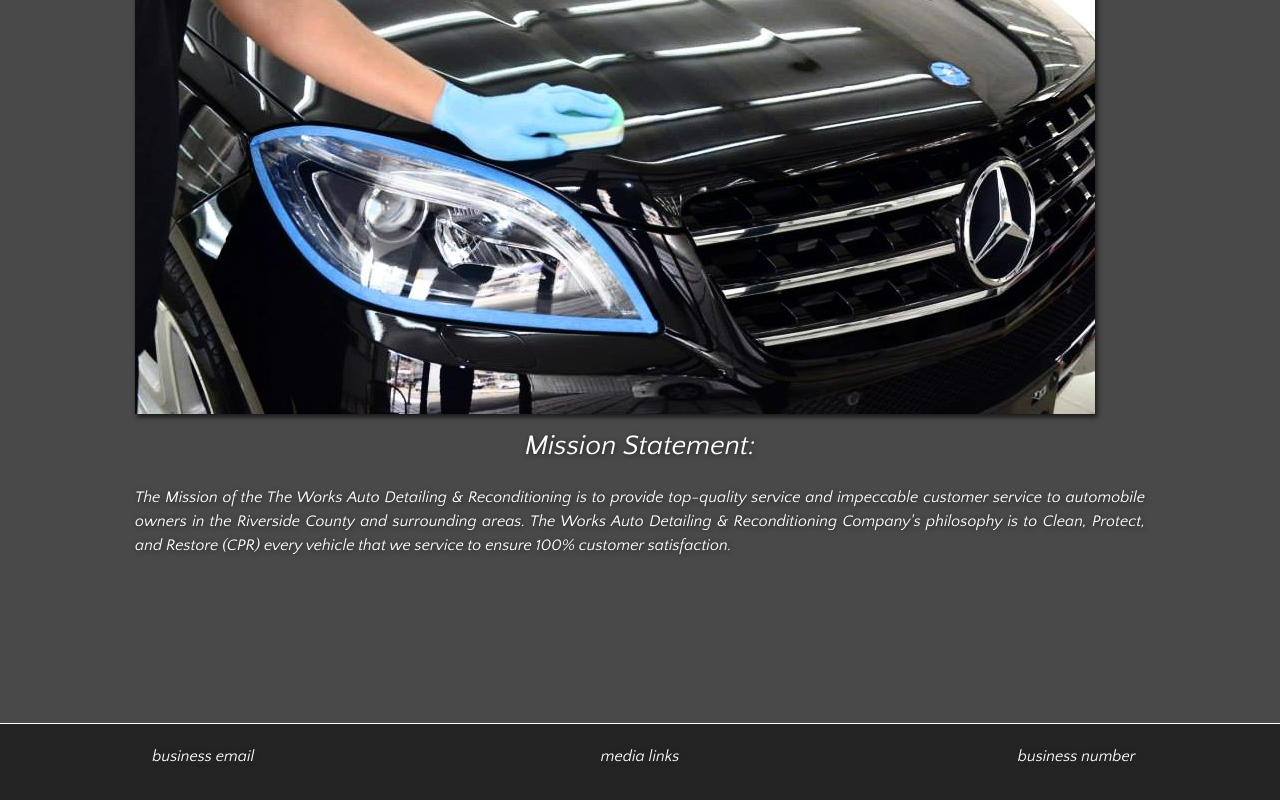
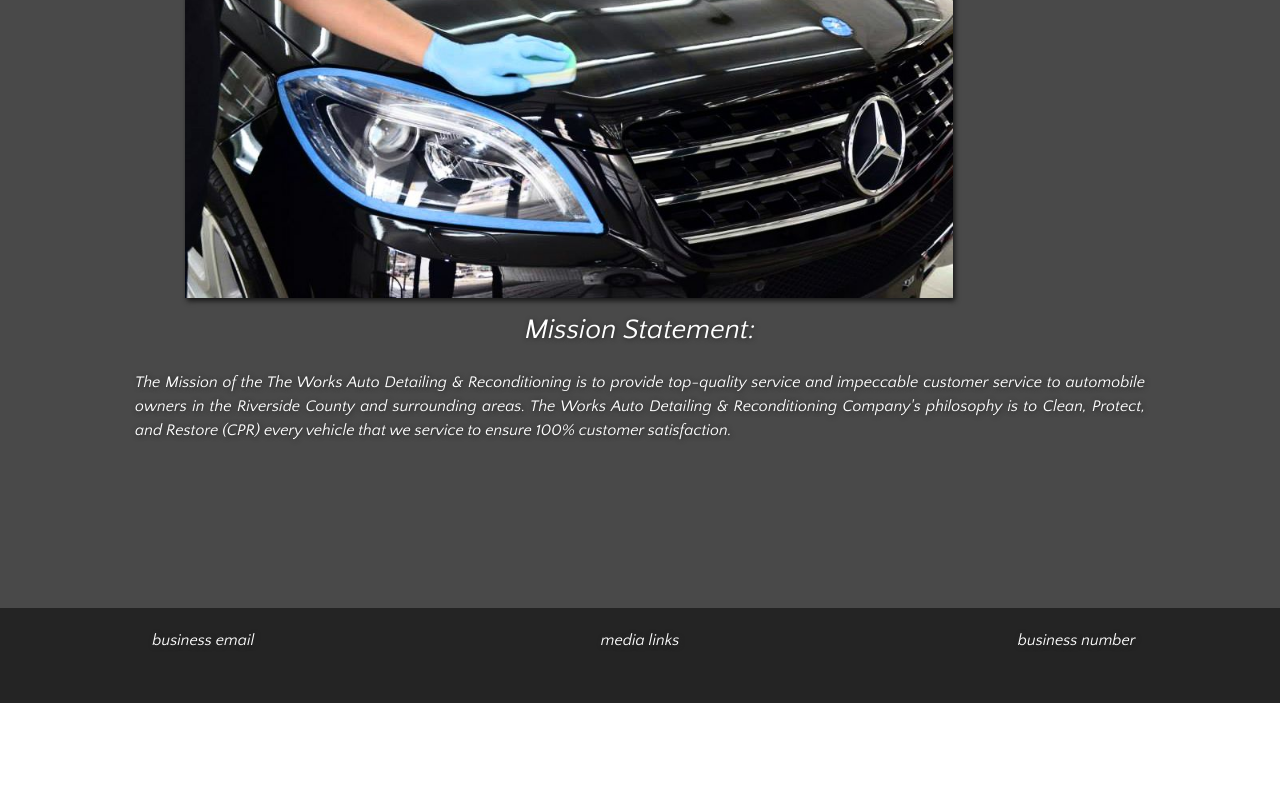
Before and after one commit to mlnemenzo/the-works, a React (Create React App) app: page /about-us in a window 1280 px wide. Shown: the part 496-1296 px from the top of the page. After the commit the page ends 1199 px from the top, so only its background shows below. Built offline with nearby package versions, Linux system fonts and the light colour scheme.

Commit message:
calendar toggle

```diff
--- a/package.json
+++ b/package.json
@@ -13,7 +13,6 @@
     "nodemailer": "^4.6.7",
     "react": "^16.4.1",
     "react-bootstrap-carousel": "^3.1.0",
-    "react-bootstrap-date-picker": "^5.1.0",
     "react-calendar": "^2.16.0",
     "react-dom": "^16.4.1",
     "react-router-dom": "^4.3.1",
--- a/src/App.css
+++ b/src/App.css
@@ -159,11 +159,7 @@ tr:nth-child(even) {
   background-color: rgba(50,50,50, 0);
   z-index: 0;
 }
-/* ////////////////////////////////// footer ///////////////////////////////////////// */
 
-.footer-body {
-  height: 85px
-}
 
 /* ////////////////////////////////// landing page ///////////////////////////////////////// */
 
@@ -200,15 +196,6 @@ tr:nth-child(even) {
   margin: 15px 20px;
   text-align: -webkit-auto;
 }
-
-.footer-body {
-  border-top: 1px solid white;
-  background-color: rgb(36, 36, 36);
-  padding-bottom: 75px;
-  margin-top: 80px
-}
-
-
 
 /* ////////////////////////////////// disclaimer ///////////////////////////////////////// */
 
@@ -303,8 +290,8 @@ tr:nth-child(even) {
 }
 
 .about-img > img {
-  margin: 15px 15px;
-  width: 6-0vw;
+  margin: 15px 65px;
+  width: 60vw;
   box-shadow: 2px 3px 5px rgb(24, 24, 24);
 }
 
@@ -421,8 +408,11 @@ textarea {
 
 /* ////////////////////////////////// footer ///////////////////////////////////////// */
 
-
 .footer-body {
+  background-color: rgb(36, 36, 36);
+  padding-bottom: 75px;
+  margin-top: 80px;
+  height: 85px;
   padding-top: 20px
 }
 
--- a/src/components/about-us.js
+++ b/src/components/about-us.js
@@ -14,7 +14,7 @@ class AboutUs extends Component {
                     <h3 className="about-us-header text-center">About us: </h3>
                     <p className= "about-statment justify-content-center">We are Certified Advance Auto Detailing and Auto Reconditioning Professionals.  We have extensive training and experience in the field of auto detailing, paint correction and R1 Ceramic Coatings.  We use eco-safe products and commercial grade equipment to ensure optimum results without harming the environment.  As an Auto Reconditioning Professional, we provide a systematic and efficient appropact to rejuvenate and protect various surfaces / components of your vehicle.</p>
                 </div>
-                <div className="about-img col-12">
+                <div className="about-img col-12 justify-content-center">
                     <img src={about} alt="no img available"/>
                 </div>
                 <div className="mission-statement col-12">
--- a/src/components/appointment.js
+++ b/src/components/appointment.js
@@ -11,6 +11,7 @@ class Appointment extends Component {
 
             this.toggle = this.toggle.bind(this);
             this.toggleTwo = this.toggleTwo.bind(this);
+            this.toggleCalendar = this.toggleCalendar.bind(this);
 
             this.state = {
                 dropDownOpen : false,
@@ -43,6 +44,12 @@ class Appointment extends Component {
         });
     }
 
+    toggleCalendar() {
+        this.setState({
+            dropdownCaldendar : !this.state.dropdownCaldendar
+        });
+    }
+
     componentDidMount() {
 
         window.scrollTo(0,0);
@@ -63,10 +70,7 @@ class Appointment extends Component {
     handleEvent(event) {
         event.preventDefault();
         this.props.add(this.state);
-
-
     }
-
 
     render() {
 
@@ -92,16 +96,23 @@ class Appointment extends Component {
                     </DropdownMenu>
                 </Dropdown>
             </div>
+
             <div className="schedule col-12 row">
                     <div className="appointment-date col-12">
                         <h1 className="calendar">Date</h1>
                         <div className ="calendar-container">
-                        <Calendar
+                        <Dropdown isOpen={this.state.dropdownCaldendar} toggle={this.toggleCalendar}>
+                            <DropdownToggle caret>date</DropdownToggle>
+                            <DropdownMenu>
+                                <DropdownItem><Calendar
                             onChange={this.onChange}
                             value={this.state.date}
-                        />
+                            /></DropdownItem>
+                            </DropdownMenu>
+                        </Dropdown>
                         </div>
                     </div>
+
                 <div className="appointment-time col-12">
                 <Dropdown isOpen={this.state.dropDownOpenTwo} toggle={this.toggleTwo}>
                     <DropdownToggle caret>
--- a/src/components/landing-page.js
+++ b/src/components/landing-page.js
@@ -13,7 +13,7 @@ class LandingPage extends Component {
     render() {
         return(
             <div className="landing-page">
-                <div className="landing-image">
+                <div className="landing-image justify-content-center">
                     <img src={landing} alt = "img not available"/>
                 </div>
                 <div className="appt">
```
Also changed, not shown: src/App.js (+0 -18 lines). Lines whose indentation alone changed are shown as unchanged.
